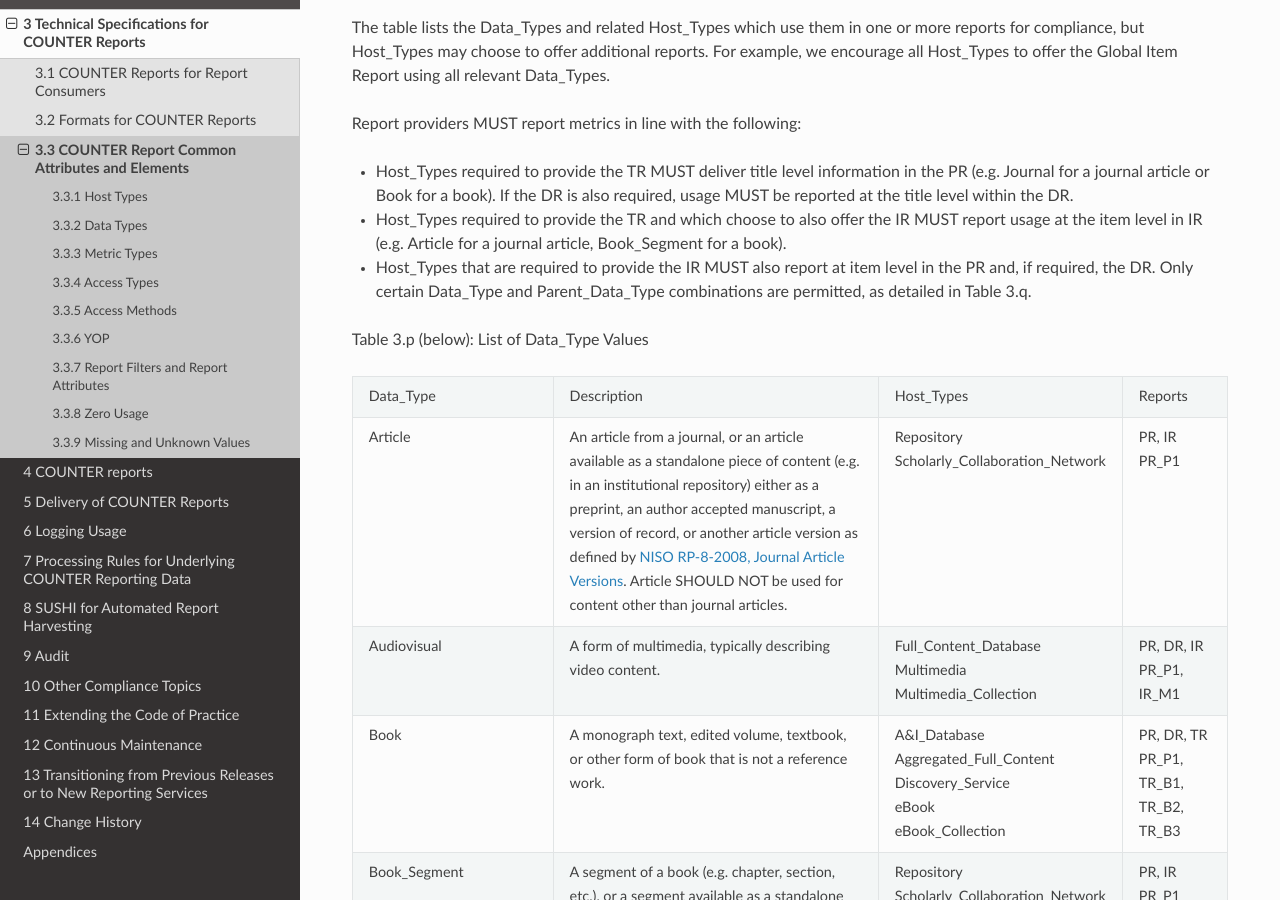
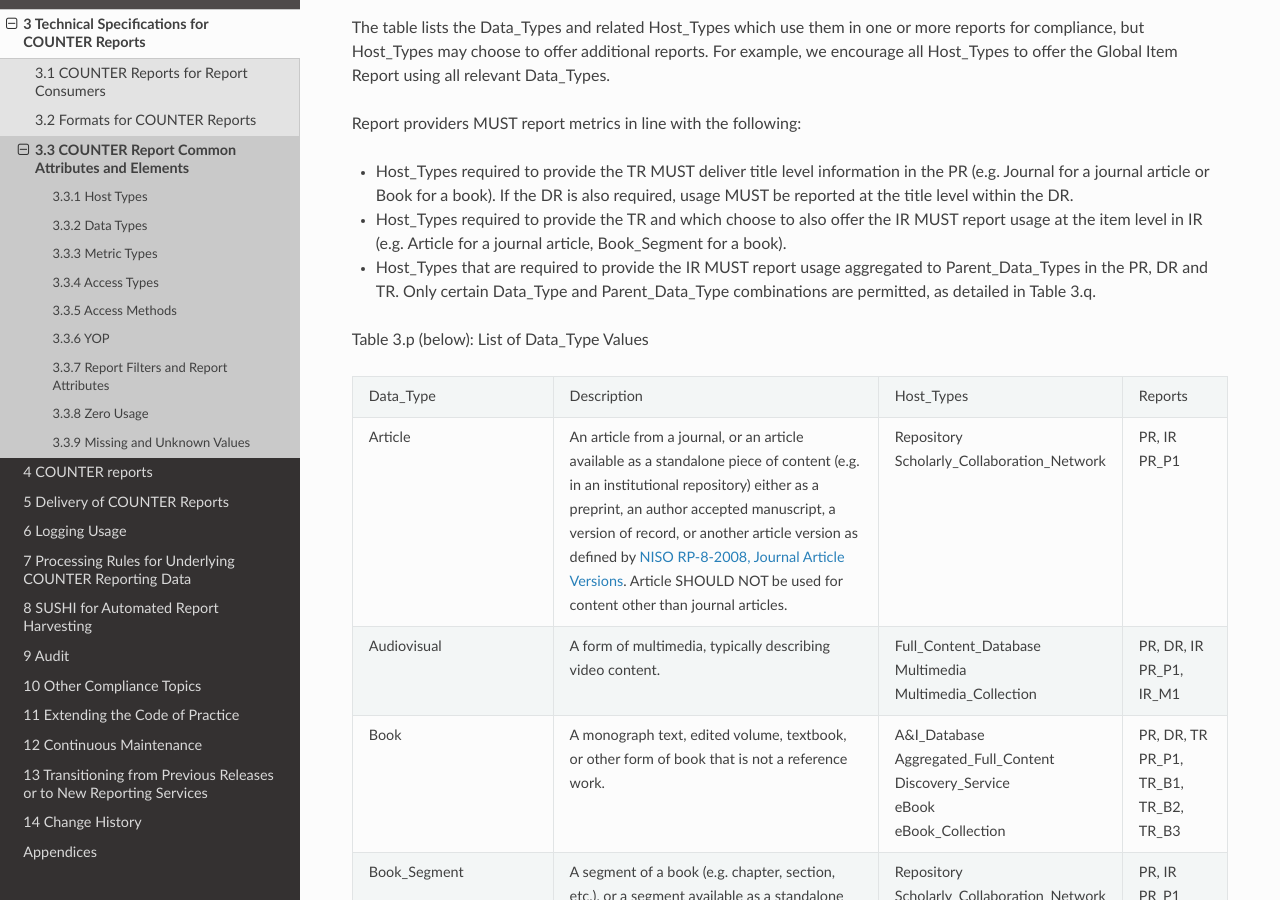
Before and after one commit to Project-Counter/cop5, a Sphinx documentation site: the page built from source/03-specifications/03-counter-report-common-attributes-and-elements.rst, in a window 1280 px wide and 900 px high, scrolled down 1838 px. Built offline with Sphinx 7.4.7 and the Read the Docs theme 2.0.0, drawn with Linux system fonts in a browser that asks for light colours; some of the changed text lies outside the part shown.

Commit message:
Parent_Data_Type in PR DR and TR
Clarified that usage in PR, DR and TR should be rolled up to Parent_Data_Type where relevant per https://github.com/Project-Counter/cop5/issues/246

```diff
--- a/source/03-specifications/03-counter-report-common-attributes-and-elements.rst
+++ b/source/03-specifications/03-counter-report-common-attributes-and-elements.rst
@@ -104,7 +104,7 @@ Report providers MUST report metrics in line with the following:
 
 * Host_Types required to provide the TR MUST deliver title level information in the PR (e.g. Journal for a journal article or Book for a book). If the DR is also required, usage MUST be reported at the title level within the DR.
 * Host_Types required to provide the TR and which choose to also offer the IR MUST report usage at the item level in IR (e.g. Article for a journal article, Book_Segment for a book).
-* Host_Types that are required to provide the IR MUST also report at item level in the PR and, if required, the DR. Only certain Data_Type and Parent_Data_Type combinations are permitted, as detailed in Table 3.q.
+* Host_Types that are required to provide the IR MUST report usage aggregated to Parent_Data_Types in the PR, DR and TR. Only certain Data_Type and Parent_Data_Type combinations are permitted, as detailed in Table 3.q.
 
 Table 3.p (below): List of Data_Type Values
 
@@ -363,8 +363,9 @@ Table 3.p (below): List of Data_Type Values
 Some Data_Types are associated with Parent_Data_Types. For example, Data_Type Article has Parent_Data_Type Journal, while Data_Type Book_Segment has Parent_Data_Type Book.
 
 * Host_Types that MUST offer an IR MUST provide Parent_Data_Type and other relevant parent information if it is available.
-* Host_Types that choose to offer an IR (e.g. eJournal or eBook) SHOULD provide Parent_Data_Type and other relevant parent information as specified in the table.
+* Host_Types that choose to offer an IR (e.g. eJournal or eBook) SHOULD provide Parent_Data_Type and other relevant parent information in the IR, as specified in Table 3.q.
 * Data_Types MUST NOT be used with other Parent_Data_Types than those listed in the table.
+* The Parent_Data_Type MUST appear in the PR, DR and TR, whether or not an IR is available.
 
 Table 3.q (below): List of Parent_Data_Type Values and Associated Data_Types
 
```
